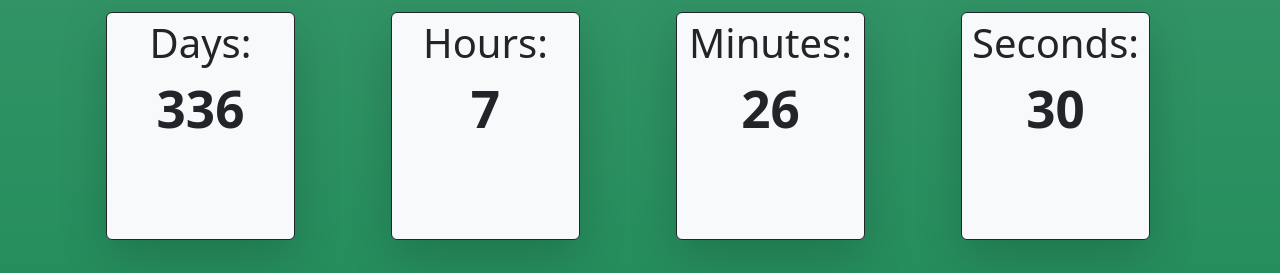
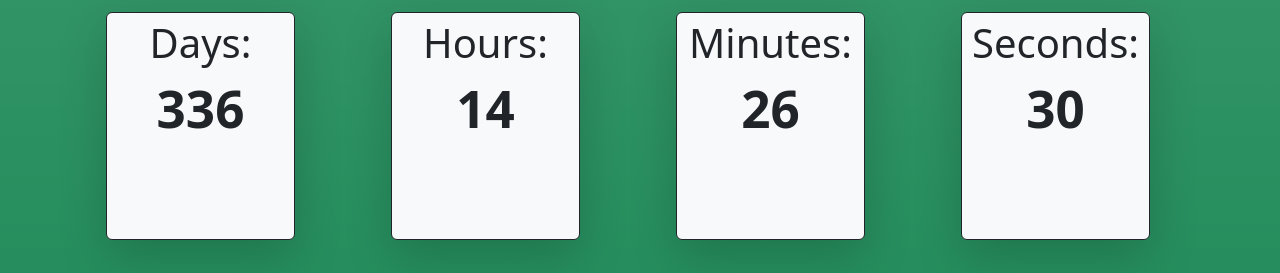
Before and after one commit to dbabusci/Colins-BDay-Countdown, a React (Create React App) app: page / in a window 1280 px wide. Shown: the part 236-509 px from the top of the page. Built offline with nearby package versions, Linux system fonts and the light colour scheme.

Commit message:
Cleaned up code structure, made birthday dynamic, and changed readme

```diff
--- a/src/Components/countdown.js
+++ b/src/Components/countdown.js
@@ -9,27 +9,36 @@ const CountdownTimer = () => {
     const [hours, setHours] = useState(0);
     const [minutes, setMinutes] = useState(0);
     const [seconds, setSeconds] = useState(0);
-    const theDay = "Nov 2 2024";
+    const [birthday, setBirthday] = useState(new Date("Nov 2 1985"));
+
+    useEffect(()=>{
+        const now = new Date();
+        if(birthday < now){
+            const next = new Date(birthday);
+            next.setFullYear(next.getFullYear() + 1);
+            setBirthday(next);
+        }
+    })
 
     useEffect(() =>{
-        let change = new Date(theDay);
+        let change = new Date(birthday);
         let currentDay = new Date();
         let totalSeconds = (change - currentDay) / 1000;
         let hoursRemain = totalSeconds % 86400;
+        let minutesRemain = hoursRemain % 3600;
+        let secondsRemain = minutesRemain % 60;
         setDays(Math.floor(totalSeconds / 86400));
-        let minutesRemain = hoursRemain % 3600;
-        setHours(Math.floor(hoursRemain / 3600));
-        let secondsRemain = minutesRemain % 60;
+        setHours(Math.floor(totalSeconds / 2030400)); //gets different answer with hoursRemain
         setMinutes(Math.floor(minutesRemain / 60));
         setSeconds(Math.floor(secondsRemain));
         const interval = setInterval(() =>{
             currentDay = new Date();
             totalSeconds = (change - currentDay) / 1000;
             hoursRemain = totalSeconds % 86400;
+            minutesRemain = hoursRemain % 3600;
+            secondsRemain = minutesRemain % 60;
             setDays(Math.floor(totalSeconds / 86400));
-            minutesRemain = hoursRemain % 3600;
-            setHours(Math.floor(hoursRemain / 3600));
-            secondsRemain = minutesRemain % 60;
+            setHours(Math.floor(totalSeconds / 2030400));
             setMinutes(Math.floor(minutesRemain / 60));
             setSeconds(Math.floor(secondsRemain));
         },1000)
```
Also changed, not shown: 1 other file (tests, documents, lock files or other folders).
